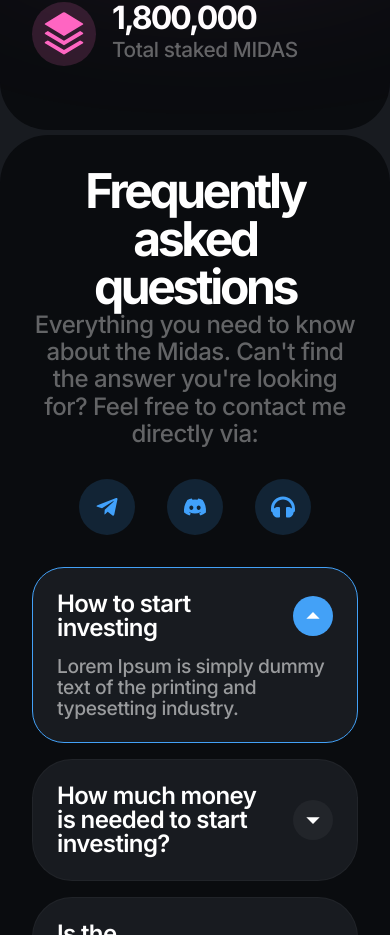
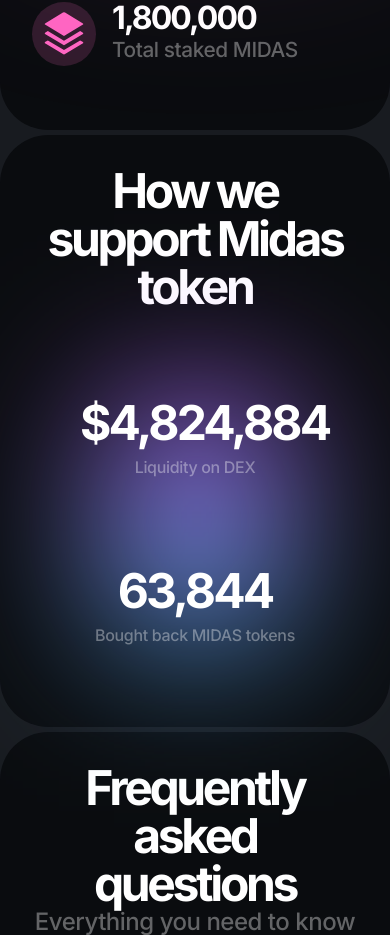
Before and after one commit to milkavladislav/midas-token, a React (Create React App) app: page / in a window 390 px wide. Shown: the part 3268-4203 px from the top of the page. Built offline with nearby package versions, Linux system fonts and the light colour scheme.

Commit message:
create support token part

```diff
--- a/src/App.tsx
+++ b/src/App.tsx
@@ -3,6 +3,7 @@ import FAQ from "./components/FAQ/FAQ";
 import Main from "./components/Main/Main";
 import Metrics from "./components/Metrics/Metrics";
 import Stake from "./components/Stake/Stake";
+import SupportToken from "./components/SupportToken/SupportToken";
 
 function App() {
   return (
@@ -10,7 +11,7 @@ function App() {
       <Main />
       <Metrics />
       <Stake />
-
+      <SupportToken />
       <FAQ />
     </div>
   );
--- /dev/null
+++ b/src/components/SupportToken/SupportToken.css
@@ -0,0 +1,79 @@
+.support > h2 {
+  text-align: center;
+}
+
+.support__blocks {
+  margin: 10rem;
+  display: flex;
+  justify-content: space-evenly;
+}
+
+.support__block {
+  z-index: 2;
+  position: relative;
+}
+
+.support__block h3 {
+  font-size: 5rem;
+  line-height: 10rem;
+  text-align: center;
+  letter-spacing: -0.06em;
+}
+
+.support__block p {
+  font-weight: 500;
+  font-size: 2rem;
+  line-height: 2rem;
+  text-align: center;
+  letter-spacing: -0.02em;
+  opacity: 0.36;
+}
+
+.support__blocks::before {
+  z-index: 0;
+  position: absolute;
+  width: 70%;
+  height: 20%;
+  content: "";
+  background: linear-gradient(90.07deg, #ba62ff 18.51%, #57b1f2 80.43%);
+  filter: blur(80px);
+}
+
+/* =========== MEDIA QUERIES (MEDIUM DEVICES) ======== */
+@media screen and (max-width: 1024px) {
+  .support__blocks {
+    margin: 3rem;
+  }
+  .support__block h3 {
+    font-size: 3rem;
+    line-height: 5rem;
+  }
+
+  .support__block p {
+    font-size: 1rem;
+    line-height: 2rem;
+  }
+}
+
+/* =========== MEDIA QUERIES (SMALL DEVICES) ======== */
+@media screen and (max-width: 600px) {
+  .support__blocks {
+    margin-top: 5rem;
+    flex-direction: column;
+    gap: 5rem
+  }
+
+  .support__block h3 {
+    line-height: 4rem;
+  }
+
+  .support__block p {
+    line-height: 1.5rem;
+  }
+
+  .support__blocks::before {
+    transform: rotate(90deg);
+    width: 60%;
+    height: 20%;
+  }
+}
--- /dev/null
+++ b/src/components/SupportToken/SupportToken.tsx
@@ -0,0 +1,22 @@
+import React from "react";
+import "./SupportToken.css";
+
+const SupportToken = () => {
+  return (
+    <section className="support">
+      <h2>How we support Midas token</h2>
+      <div className="support__blocks">
+        <div className="support__block">
+          <h3>$4,824,884</h3>
+          <p>Liquidity on DEX</p>
+        </div>
+        <div className="support__block">
+          <h3>63,844</h3>
+          <p>Bought back MIDAS tokens</p>
+        </div>
+      </div>
+    </section>
+  );
+};
+
+export default SupportToken;
```
